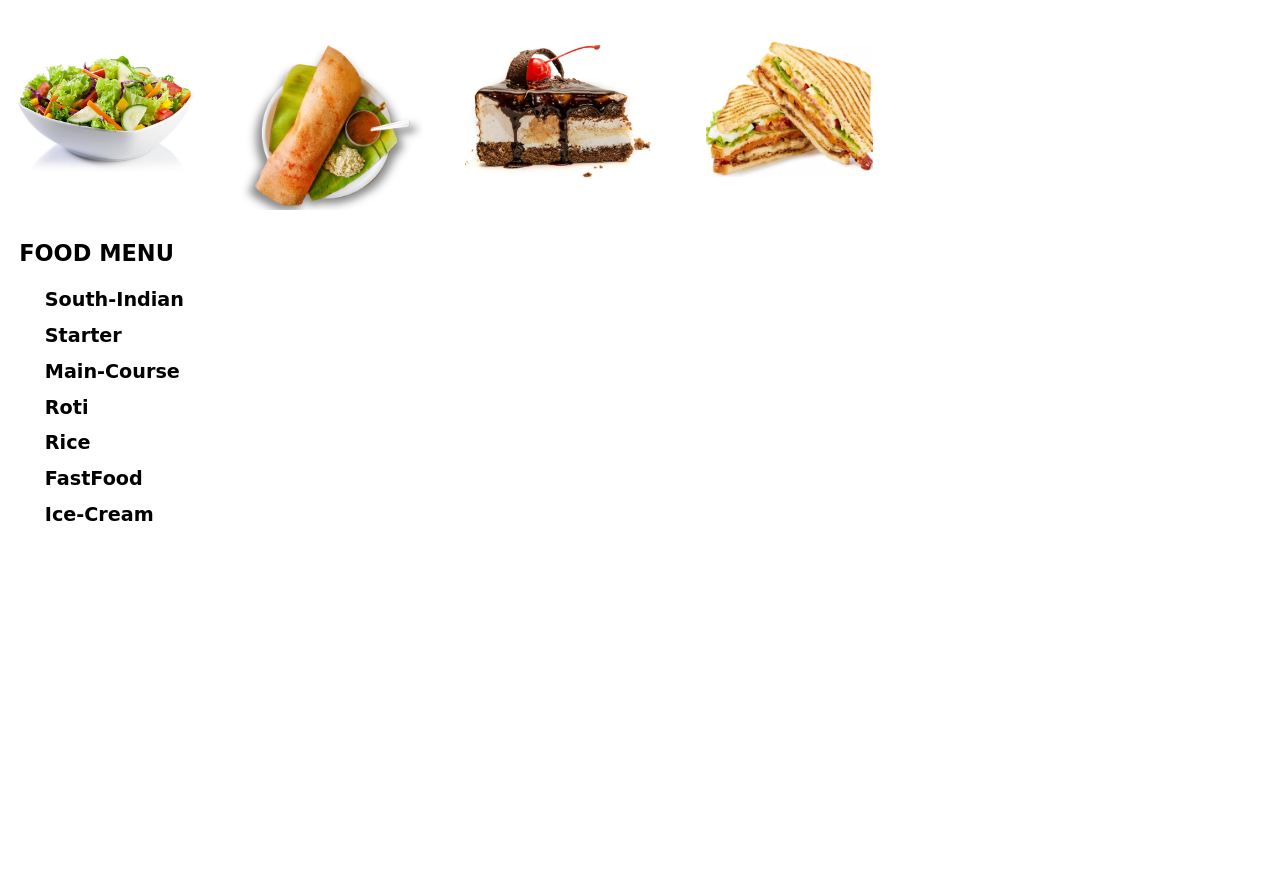
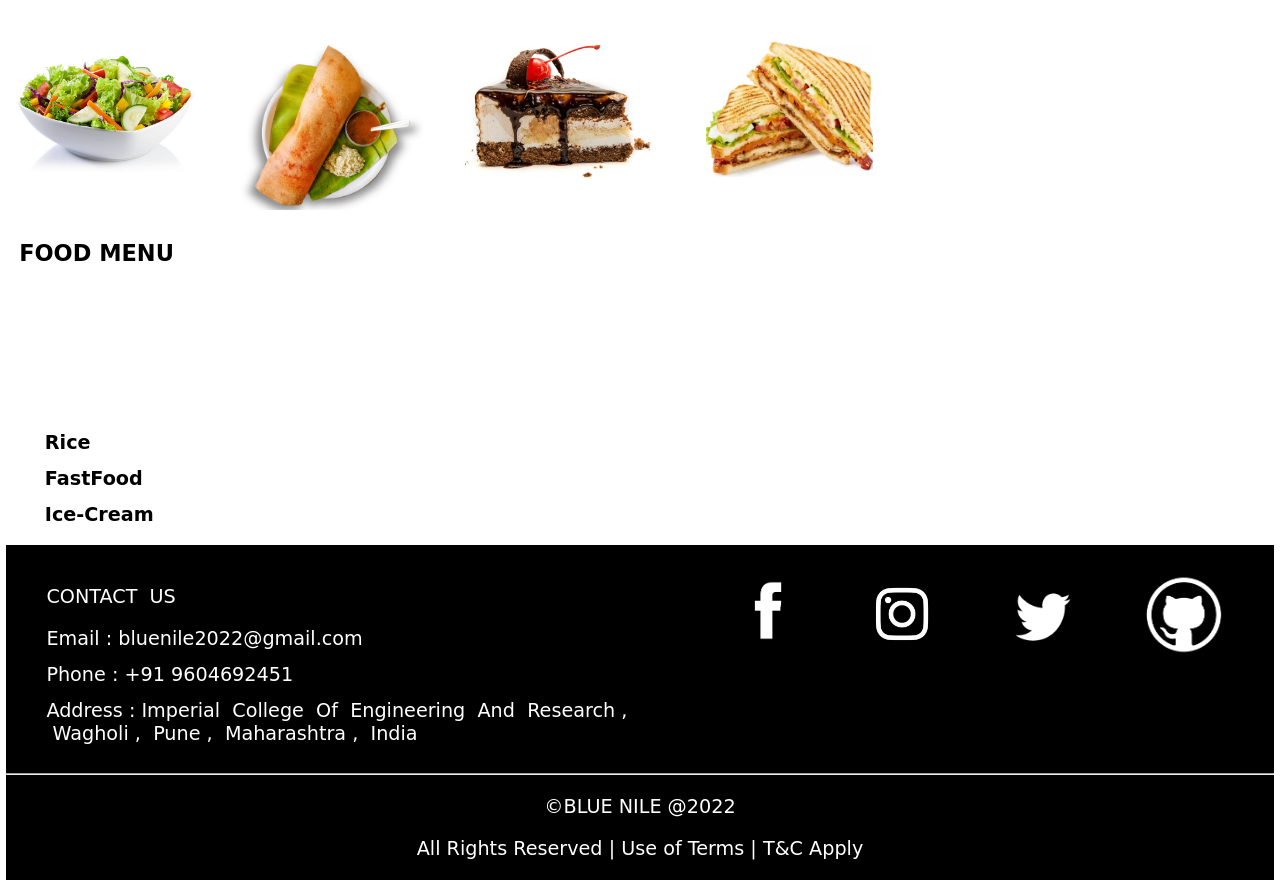
Before and after one commit to GauravDeshmukh17/Restaurent-Website, a plain HTML site: page index.html in a window 1280 px wide. Shown: the part 651-1539 px from the top of the page. Before the commit the page ends 1196 px from the top, so only its background shows below. Drawn offline with Linux system fonts and the light colour scheme.

Commit message:
footer added

```diff
--- a/index.html
+++ b/index.html
@@ -19,7 +19,7 @@
                 <li>Home</li>
                 <a href="#menu"><li>Menu</li></a>
                 <a href="#special"><li>Today's-Special</li></a>
-                <li>Contact-Us</li>
+                <a href="#foot"><li>Contact-Us</li></a>
             </ul>
     </div>
 
@@ -51,7 +51,31 @@
         </ul>
     </div>
 
+    <div class="footer">
 
+        <div class="footer2" id="foot">
+            <ul class="contact">
+                <p>CONTACT &nbsp;US</p>
+                <li><a href="mailto:https//:gauravdeshmukh1703@gmail.com">Email : bluenile2022@gmail.com</a></li>
+                <li><a href="tel:+91 9604692451">Phone : +91 9604692451</a></li>
+                <li>Address : Imperial &nbsp;College &nbsp;Of &nbsp;Engineering &nbsp;And &nbsp;Research , &nbsp;Wagholi , &nbsp;Pune , &nbsp;Maharashtra , &nbsp;India</li>
+            </ul>
+
+            <ul class="icons">
+                <li><a href=""><img src="Images/facebook.png" alt=""></a></li>
+                <li><a href="https://www.instagram.com/gauravdeshmukh1703/"><img src="Images/instagram.jpg" alt=""></a></li>
+                <li><a href="https://twitter.com/GauravDD17"><img src="Images/twitter.png" alt=""></a></li>
+                <li class="github"><a href="https://github.com/GauravDeshmukh17"><img src="Images/github.png" alt=""></a></li>
+            </ul>
+        </div>
+
+        <hr>
+        <div class="footer1">
+            <p>&copy;BLUE NILE @2022</p>
+            <p>All Rights Reserved | Use of Terms | T&C Apply</p>
+        </div>
+    </div>
+    <a href="#" class="fa fa-facebook"></a>
 </body>
 
 </html>
--- a/style.css
+++ b/style.css
@@ -158,7 +158,7 @@ img[src="Images/sandwich1.jpg"]{
     padding-left:3.5vw;
 }
 
-a>img:hover{
+.image a>img:hover{
     transform: scale(1.5);
     margin-left:5vw;
 }
@@ -182,3 +182,74 @@ a>img:hover{
     padding-inline-start:2vw;
     width: 20vw;
 }
+
+.footer1{
+
+    text-align:center;
+}
+
+.footer{
+
+    background-color: black;
+    color: white;
+    padding-top:0.1vw;
+    padding-bottom: 0.1vw;
+    font-family:'Monoton', cursive;
+    font-size:1.5vw;
+}
+
+.footer2{
+
+    display: flex;
+    justify-content: space-between;
+}
+
+.footer2 li a:hover{
+
+    color: wheat;
+}
+
+a:link{
+
+    color: white;
+}
+
+img[src="Images/facebook.png"]{
+
+    width:7vw;
+}
+
+img[src="Images/instagram.jpg"]{
+
+    width:10vw;
+}
+
+img[src="Images/twitter.png"]{
+
+    width:8vw;
+}
+
+img[src="Images/github.png"]{
+
+    width: 10vw;
+}
+
+.icons{
+
+    display: flex;
+}
+
+.github{
+
+    margin-top:0.5vw;
+}
+
+.icons a>img:hover{
+
+    transform: scale(1.2);
+}
+
+.contact>li{
+
+    margin-top: 1vw;
+}
```
Also changed, not shown: menu.html (+2 -2 lines), Images/facebook.png (added), Images/github.png (added), Images/instagram.jpg (added), Images/twitter.png (added).
